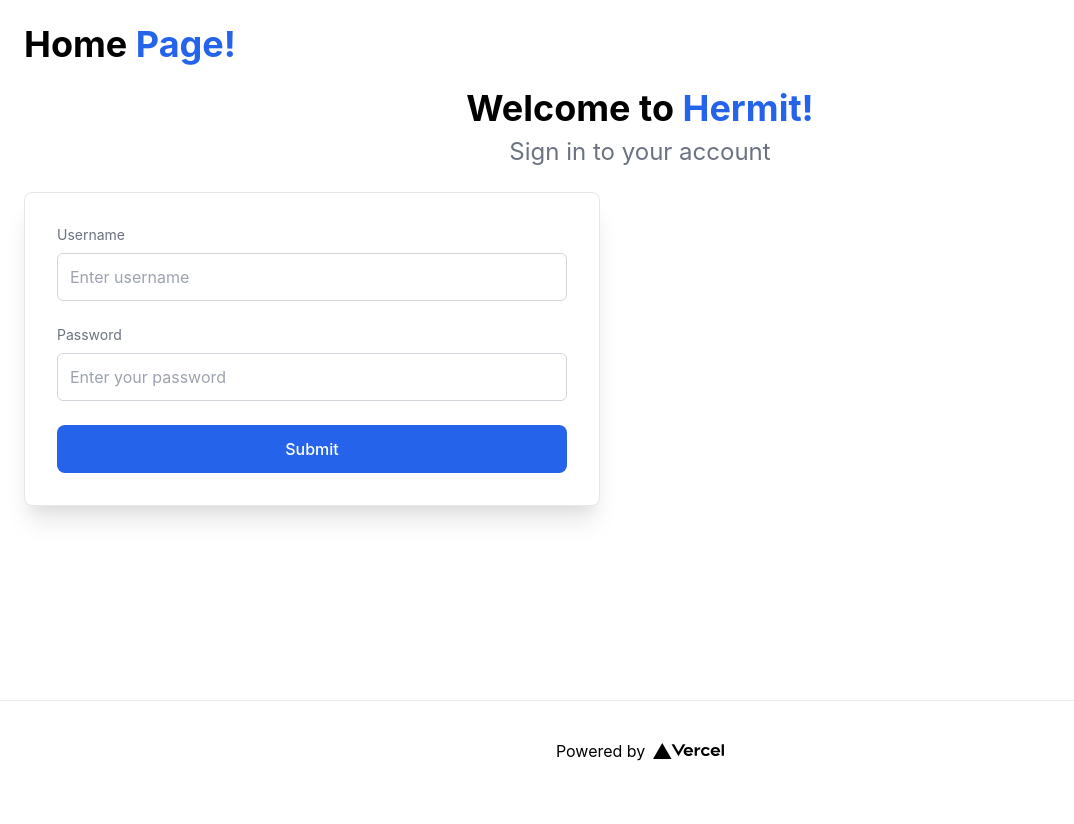
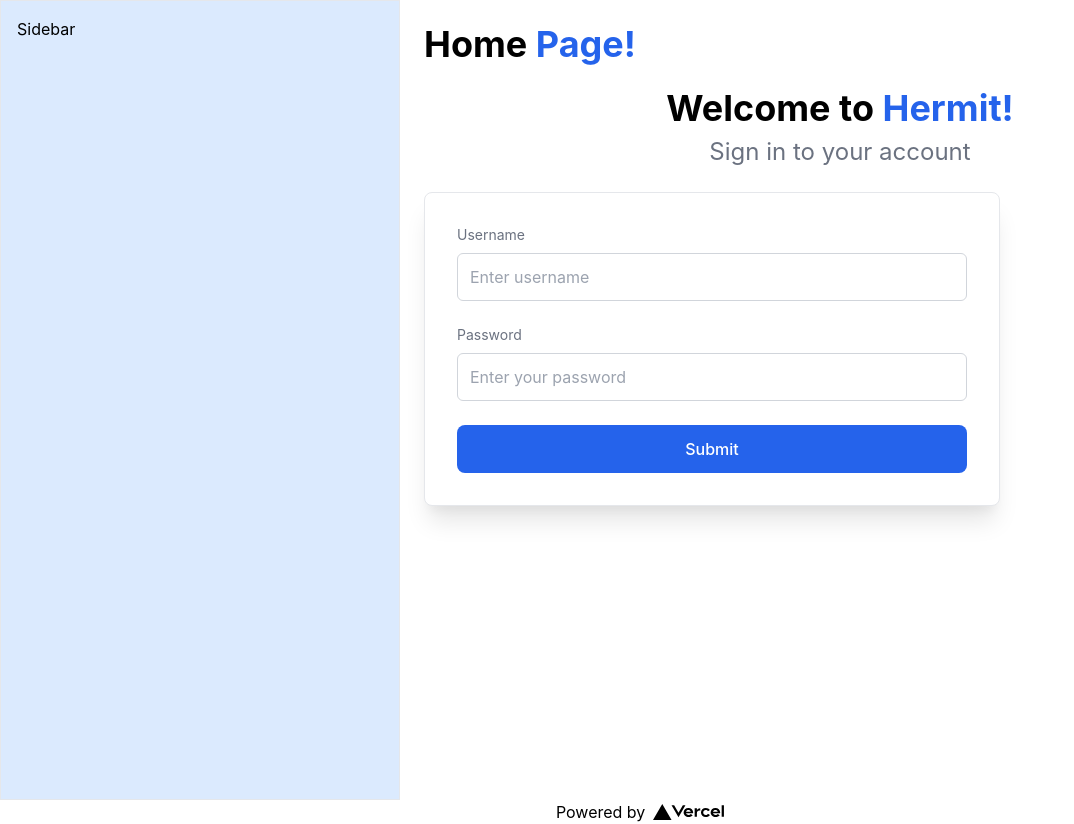
Before and after one commit to Elduwani/hermit, a Next.js app: page /login in a window 1280 px wide. Shown: the whole page, without its empty margins (0-1074 px from the left). Before the commit the page ends 800 px from the top, so only its background shows below. Built offline with nearby package versions, Linux system fonts and the light colour scheme.

Commit message:
added sidebar

```diff
--- a/components/PageContainer.tsx
+++ b/components/PageContainer.tsx
@@ -1,6 +1,7 @@
 import Link from "next/link"
 import styles from "styles/Home.module.scss"
 import HTMLHead from "./Head"
+import Sidebar from "./Sidebar"
 
 interface Props {
     children: React.ReactNode,
@@ -9,9 +10,10 @@ interface Props {
 }
 export default function PageContainer({ title, hasFooter, children }: Props) {
     return (
+        <>
+            {title && <HTMLHead title={title} />}
             <div className={styles.container}>
-            {title && <HTMLHead title={title} />}
-
+                <Sidebar />
                 <main className={"w-full flex flex-1 flex-col space-y-6 p-6"}>
                     <h1 className="text-4xl font-bold">
                         <Link href="/">
@@ -20,6 +22,7 @@ export default function PageContainer({ title, hasFooter, children }: Props) {
                     </h1>
                     {children}
                 </main>
+            </div>
             {
                 hasFooter && (
                     <footer className={styles.footer}>
@@ -34,6 +37,6 @@ export default function PageContainer({ title, hasFooter, children }: Props) {
                     </footer>
                 )
             }
-        </div>
+        </>
     )
 }
--- a/components/RecordFilters.tsx
+++ b/components/RecordFilters.tsx
@@ -1,12 +1,12 @@
 import React, { useState } from "react"
 import { _TableHeader, _StringKeys } from "utils/types"
-import { VscCheck, VscClearAll } from "react-icons/vsc"
+import { VscCheck, VscClose } from "react-icons/vsc"
 import Button from "./Button"
 import PopOver from "./PopOver"
 
 const styles = {
     main: "bg-gray-500 hover:bg-gray-700 flex text-sm rounded overflow-hidden cursor-pointer",
-    left: "bg-gray-300 bg-opacity-70 px-2 py-1 text-gray-900 font-medium",
+    left: "bg-white bg-opacity-70 px-2 py-1 text-gray-900 font-medium",
     right: "bg-white bg-opacity-90 px-2 py-1 text-gray-400",
     rightActive: "bg-yellow-200 bg-opacity-90 px-2 py-1 text-gray-800 font-medium",
 }
@@ -77,13 +77,14 @@ export function Filters(
     }, {})
 
     const [state, setState] = useState(defaultState)
+    const activeFilters = Object.values(state).filter(e => e !== undefined).length
 
     const components = () => {
         const array = []
         for (const key in options) {
             array.push(
                 <div key={key} className="space-y-2 block capitalize">
-                    <p>{key}</p>
+                    <p className="text-gray-600 text-sm">{key}</p>
                     <div className="flex rounded-lg bg-blue-50">
                         {
                             options[key].sort().map((option, i) => {
@@ -112,7 +113,9 @@ export function Filters(
         <div className="relative">
             <p className={styles.main}>
                 <span className={styles.left}>Filters</span>
-                <span className={styles.right}>None</span>
+                <span className={activeFilters ? styles.rightActive : styles.right}>
+                    {activeFilters ? activeFilters : "None"}
+                </span>
             </p>
         </div>
     )
@@ -137,19 +140,22 @@ export function Filters(
     return (
 
         <PopOver button={Trigger}>
-            <div className="p-6 bg-white space-y-3">
+            <div className="p-6 bg-white space-y-4">
                 {
                     components()
                 }
-                <div className="buttons space-y-3 pt-4">
+                <div className="buttons space-y-3 pt-2">
                     <Button onClick={applyFilters}>
                         <VscCheck className="text-xl" />
-                        <span>Apply Filters</span>
+                        <span>Apply</span>
                     </Button>
-                    <Button variant="light-blue" onClick={clearFilters}>
-                        <VscClearAll className="text-xl" />
-                        <span></span>Clear Filters
-                    </Button>
+                    {
+                        activeFilters > 0 &&
+                        <Button variant="light-blue" onClick={clearFilters}>
+                            <VscClose className="text-xl" />
+                            <span>Clear</span>
+                        </Button>
+                    }
                 </div>
             </div>
         </PopOver>
--- /dev/null
+++ b/components/Sidebar.tsx
@@ -0,0 +1,10 @@
+
+import styles from "styles/Home.module.scss"
+
+export default function Sidebar() {
+    return (
+        <aside className={`${styles.sidebar} p-4 border bg-blue-100`}>
+            Sidebar
+        </aside>
+    )
+}
--- a/components/Table.tsx
+++ b/components/Table.tsx
@@ -15,7 +15,7 @@ export default function Table({ headers, data = [], isLoading, setOffset }: Prop
     const containerRef = useRef<HTMLTableElement>(null)
 
     return (
-        <div className={`h-full bg-white border rounded-lg overflow-y-auto scrollbar shadow-lg`}>
+        <div className={`bg-white border rounded-lg overflow-y-auto scrollbar shadow-lg`}>
             <table className="bg-white border-collapse min-w-full" ref={containerRef}>
                 <thead>
                     <tr className="divide-x">
--- a/pages/department/[id].tsx
+++ b/pages/department/[id].tsx
@@ -58,7 +58,7 @@ export default function Index({ courses, department }: Props) {
                             clearOptions={() => setFilteredRecords([])}
                         />
                         <Fields options={tableHeaders} setOptions={setTableHeaders} />
-                        <Showing showing={courses.length} total={courses.length} />
+                        <Showing showing={data.length} total={courses.length} />
                     </div>
                     <Table
                         headers={selectedHeaders}
--- a/styles/Home.module.scss
+++ b/styles/Home.module.scss
@@ -1,19 +1,15 @@
 .container {
   min-height: 100vh;
   padding: 0;
-  display: flex;
-  flex-direction: column;
-  justify-content: center;
-  align-items: center;
+  display: grid;
+  grid-template-columns: 400px 1fr;
+
+  .sidebar{
+    // background-color: red;
   }
 
   .main {
-  padding: 5rem 0;
-  flex: 1;
-  display: flex;
-  flex-direction: column;
-  justify-content: center;
-  align-items: center;
+
   }
 
   .footer {
@@ -23,6 +19,7 @@
     display: flex;
     justify-content: center;
     align-items: center;
+  }
 }
 
 .footer img {
```
Lines whose indentation alone changed are shown as unchanged.
